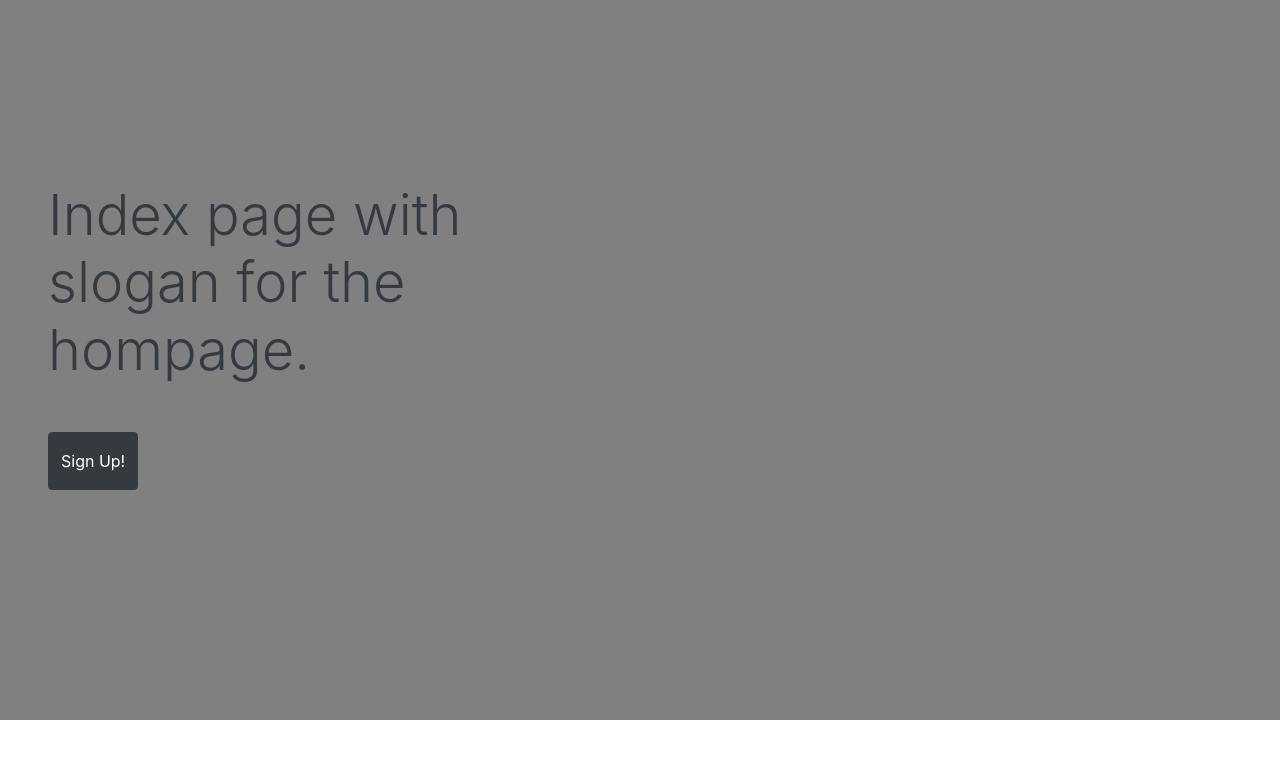
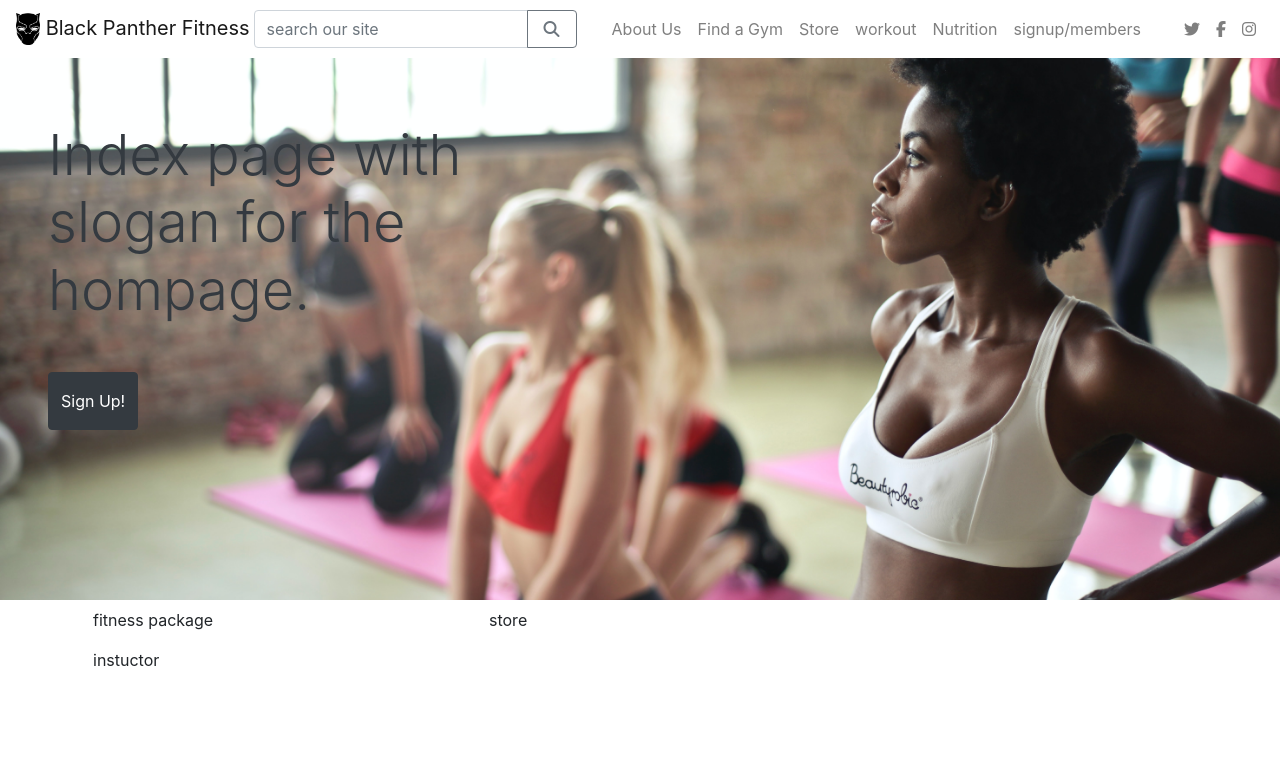
Before and after one commit to Deoh/black-panther-fitness, a Django app: page / in a window 1280 px wide. Shown: the top 759 px of the page. Run offline with Django 3.2, Linux system fonts and the light colour scheme; some libraries are stand-ins or nearby versions.

Commit message:
search button added to navabr

```diff
--- a/home/templates/home/index.html
+++ b/home/templates/home/index.html
@@ -13,4 +13,11 @@
 
         </div>
     </div>
+    <div class="container">
+        <div class="row">
+            <div class="col-12 col-lg-4 m-2">fitness package</div>
+            <div class="col-12 col-lg-4 m-2">store</div>
+            <div class="col-12 col-lg-4 m-2">instuctor</div>
+        </div>
+    </div>
 {% endblock %}
--- a/static/css/base.css
+++ b/static/css/base.css
@@ -3,8 +3,17 @@ html {
 }
 
 .homepage-container {
-    height: 90vh;
-    /* background: url('/media/bg.jpg') no-repeat center center fixed;  */
+    height: 75vh;
+    background: url('/media/fp.jpg') no-repeat center center fixed;
     background-color: grey;
     background-size: cover;
 }
+
+/* from Bulma */
+.icon {
+    align-items: center;
+    display: inline-flex;
+    justify-content: center;
+    height: 1.5rem;
+    width: 1.5rem;
+}
--- a/templates/base.html
+++ b/templates/base.html
@@ -28,7 +28,73 @@
 </head>
 
 <body>
-    <header class="container-fluid fixed-top"></header>
+    <header class="container-fluid">
+		<nav class="navbar navbar-expand-lg navbar-light bg-white fixed-top ">
+			<!-- hamburger button -->
+            <button class="navbar-toggler" type="button" data-toggle="collapse" data-target="#navbarNavAltMarkup" aria-controls="navbarNavAltMarkup" aria-expanded="false" aria-label="Toggle navigation">
+                <span class="navbar-toggler-icon"></span>
+            </button>
+            <!-- navbar logo -->
+			<a class="navbar-brand mr-0 mr-lg-1" href="{% url 'home' %}">
+				<img src="/media/bp2.png" width="24" height="32" class="d-inline-block align-top" alt="">
+			    Black Panther Fitness
+			</a>
+            <!-- search form -->
+            <form class="form" method="GET" action="">
+				<div class="input-group d-none d-lg-flex">
+					<input type="text" class="form-control" name="q" placeholder="search our site" aria-label="search our site" aria-describedby="search-button">
+					<div class="input-group-append">
+						<button class="btn btn-outline-secondary" type="button" id="search-button">
+							<span class="icon">
+                                <i class="fas fa-search"></i>
+                            </span>
+                        </button>
+					</div>
+				</div>
+                <!-- mobile view seach button -->
+				<a class="nav-item nav-link d-block d-lg-none" href="#" id="mobile-seach-dropdown" data-toggle="dropdown" aria-haspopup="true"
+					aria-expanded="false">
+					<div class="text-center">
+						<span class="icon">
+                            <i class="fas fa-search"></i>
+                        </span>
+						<p class="my-0">Search</p>
+					</div>
+				</a>
+				<div class="dropdown-menu border-0 w-100 p-3 rounded-0 my-0" aria-labelledby="mobile-seach-dropdown">
+
+						<div class="input-group w-100">
+							<input class="form-control " type="text" name="q" placeholder="Search our site">
+							<div class="input-group-append">
+								<button class="btn btn-outline-secondary " type="submit">
+				                        <span class="icon">
+				                            <i class="fas fa-search"></i>
+				                        </span>
+				                    </button>
+							</div>
+						</div>
+
+				</div>
+			</form>
+            <!-- hamberger menu -->
+			<div class="collapse navbar-collapse" id="navbarNavAltMarkup">
+				<div class="navbar-nav mx-auto">
+					<a class="nav-item nav-link" href="#">About Us</a>
+					<a class="nav-item nav-link" href="#">Find a Gym</a>
+					<a class="nav-item nav-link" href="#">Store</a>
+					<a class="nav-item nav-link" href="#">workout</a>
+					<a class="nav-item nav-link" href="#">Nutrition</a>
+					<a class="nav-item nav-link" href="#">signup/members</a>
+                    <!-- <TO-DO>Add a dropdown for button. register,login / product management,pofile,logout</TO-DO> -->
+				</div>
+                <div class="nav navbar-nav d-none d-lg-inline-flex">
+					<a class="nav-item nav-link" href="#"><i class="fab fa-twitter"></i></a>
+					<a class="nav-item nav-link" href="#"><i class="fab fa-facebook-f"></i></a>
+					<a class="nav-item nav-link" href="#"><i class="fab fa-instagram"></i></a>
+				</div>
+			</div>
+		</nav>
+    </header>
 
     {% if messages %}
         <div class="message-container"></div>
```
Also changed, not shown: README.md, media/15903-192x192x32.png (added), media/bp-icon.png (added), media/bp2.png (added), media/fp.jpg (added).
